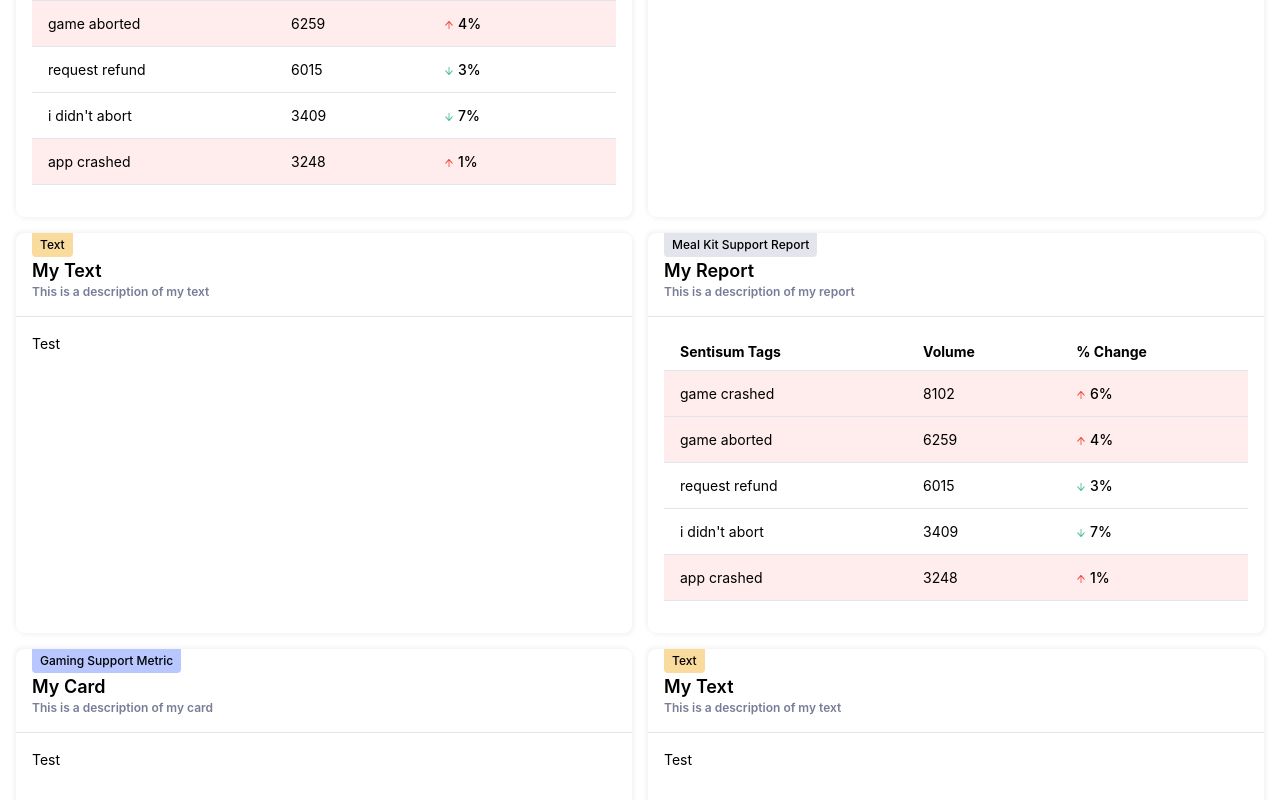
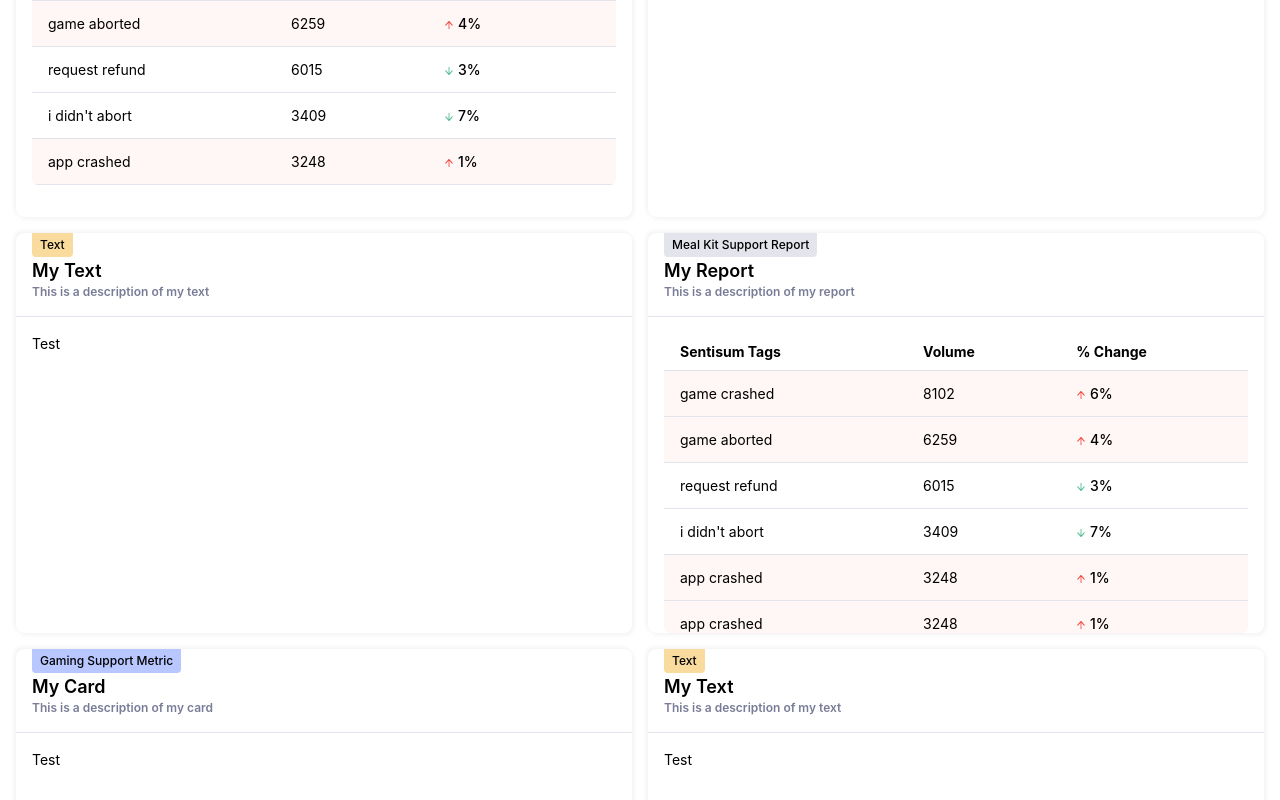
Before and after one commit to madhuveeraprasath-a/sentisum-dashboard, a Next.js app: page /dashboard in a window 1280 px wide. Shown: the part 480-1280 px from the top of the page. Built offline with nearby package versions, Linux system fonts and the light colour scheme.

Commit message:
added a changes

```diff
--- a/app/JSON/dashboardData.json
+++ b/app/JSON/dashboardData.json
@@ -123,6 +123,30 @@
             "volume": 3248,
             "percentChange": 1,
             "increased": true
+          },
+          {
+            "label": "app crashed",
+            "volume": 3248,
+            "percentChange": 1,
+            "increased": true
+          },
+          {
+            "label": "app crashed",
+            "volume": 3248,
+            "percentChange": 1,
+            "increased": true
+          },
+          {
+            "label": "app crashed",
+            "volume": 3248,
+            "percentChange": 1,
+            "increased": true
+          },
+          {
+            "label": "app crashed",
+            "volume": 3248,
+            "percentChange": 1,
+            "increased": true
           }
         ]
       }
--- a/app/components/Cards/CardContainer.tsx
+++ b/app/components/Cards/CardContainer.tsx
@@ -44,7 +44,7 @@ const CardContainer = ({ data }: any) => {
 
   return (
     <div
-      className="relative min-h-[400px] cursor-pointer bg-white rounded-lg transform transition-transform duration-500 hover:scale-[1.02] hover:border-primary-300 hover:border"
+      className="relative min-h-[400px] overflow-y-scroll cursor-pointer bg-white rounded-lg transform transition-transform duration-500 hover:scale-[1.02] hover:border-primary-300 hover:border"
       style={{
         boxShadow:
           "rgba(0, 0, 0, 0.05) 2px 2px 4px, rgba(0, 0, 0, 0.05) -2px -2px 4px",
--- a/app/components/Cards/ReportCard.tsx
+++ b/app/components/Cards/ReportCard.tsx
@@ -24,8 +24,9 @@ const ReportCard = ({ data }: ReportCardProps) => {
 
   return (
     <div className="px-4">
+      <div className="max-h-[300px] overflow-y-auto  rounded-md">
         <table className="w-full table-auto">
-        <thead className="bg-neutral-100">
+          <thead className="sticky top-0 bg-neutral-100 z-10">
             <tr>
               {headers.map((header) => (
                 <th
@@ -39,16 +40,19 @@ const ReportCard = ({ data }: ReportCardProps) => {
           </thead>
           <tbody>
             {rows.map((row, rowIndex) => (
-            <tr key={rowIndex} className="hover:shadow-lg">
+              <tr
+                key={rowIndex}
+                className={`hover:shadow-md transition-shadow ${
+                  row.increased && "bg-error-100"
+                }`}
+              >
                 {headers.map((header) => {
                   const value = row[header.value as keyof typeof row];
                   const isPercentage = header.value === "percentChange";
                   return (
                     <td
                       key={header.value}
-                    className={`px-4 py-3 border-b border-neutral-300  ${
-                      row.increased && "bg-error-200"
-                    }`}
+                      className="px-4 py-3 border-b border-neutral-300"
                     >
                       {isPercentage ? (
                         <span
@@ -64,7 +68,7 @@ const ReportCard = ({ data }: ReportCardProps) => {
                             />
                           ) : (
                             <ArrowDownOutlined
-                            style={{ fontSize: 10, color: "#52BB8F" }}
+                              style={{ fontSize: 10, color: "#52BB8F " }}
                             />
                           )}{" "}
                           {value}%
@@ -80,6 +84,7 @@ const ReportCard = ({ data }: ReportCardProps) => {
           </tbody>
         </table>
       </div>
+    </div>
   );
 };
 
```
Lines whose indentation alone changed are shown as unchanged.
